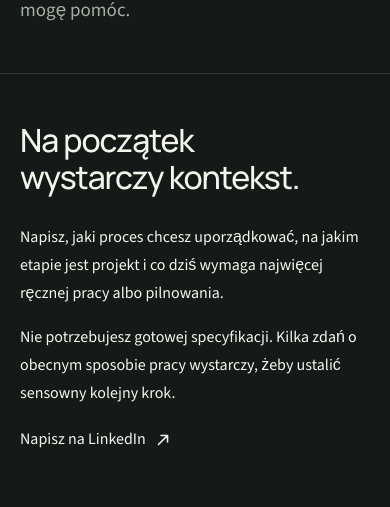
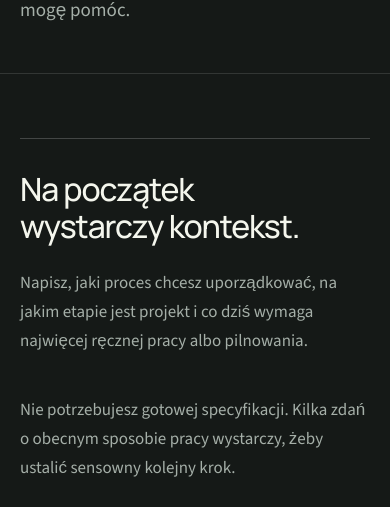
Before and after one commit to radoslawbegej-code/analizeit, a Next.js app in the folder analizeit/: page /kontakt in a window 390 px wide. Shown: the part 337-844 px from the top of the page. Built offline with nearby package versions, Linux system fonts and the light colour scheme; no server answers.

Commit message:
Refine publication contact layout

```diff
--- a/analizeit/src/app/digital-subpages.css
+++ b/analizeit/src/app/digital-subpages.css
@@ -72,10 +72,57 @@ body:has(.digital-subpage) .menu-toggle { color: #f4f6ed; }
 body:has(.digital-subpage) .subpage-contact-link:focus-visible { outline-color: #1d2819; }
 .digital-subpage .text-link { color: #d2fa7c; font-size: 1rem; padding-block: .5rem; gap: .75rem; }
 .digital-subpage .text-link:hover { color: #e2ffac; }
-.digital-subpage .contact-section { background: #151917; padding-block: clamp(3rem,6vw,6rem); }
-.digital-subpage .contact-grid { grid-template-columns: minmax(0,1.3fr) minmax(0,.7fr); gap: clamp(2rem,6vw,6rem); }
-.digital-subpage .contact-grid h2 { font-size: 1.5rem; margin: 0; }
-.digital-subpage .contact-form { margin-top: 2rem; }
+.digital-subpage .contact-section {
+  background: #151917;
+  padding-block: clamp(4rem,7vw,7rem);
+}
+.contact-direct {
+  display: grid;
+  grid-template-columns: minmax(0,1fr) minmax(0,.9fr);
+  gap: clamp(3rem,8vw,8rem);
+  align-items: start;
+  border-top: 1px solid #ffffff32;
+  padding-top: clamp(2rem,3.5vw,3rem);
+}
+.contact-direct__intro h2 {
+  max-width: 15ch;
+  margin: 0;
+  font-size: clamp(2rem,3.4vw,3.25rem);
+}
+.contact-direct__intro > p,
+.contact-direct__action > p {
+  max-width: 42ch;
+  margin: 1.5rem 0 0;
+  color: var(--digital-muted);
+  font-size: 1.0625rem;
+  line-height: 1.7;
+}
+.contact-direct__action {
+  justify-self: end;
+  width: min(100%, 30rem);
+}
+.contact-direct__action > p {
+  margin-top: 0;
+}
+.contact-direct__link {
+  display: flex;
+  align-items: center;
+  justify-content: space-between;
+  gap: 2rem;
+  min-height: 58px;
+  margin-top: 2rem;
+  padding: 1rem 1.25rem;
+  border: 1px solid var(--digital-accent);
+  border-radius: 4px;
+  background: var(--digital-accent);
+  color: #151917;
+  font-size: 1rem;
+  font-weight: 600;
+  transition: background-color 180ms ease;
+}
+.contact-direct__link:hover {
+  background: #e2ffac;
+}
 .digital-subpage .field > span { font-size: .95rem; font-weight: 400; text-transform: none; letter-spacing: 0; }
 .digital-subpage .field em { color: #a5afa8; font-size: .875rem; }
 .digital-subpage .field input, .digital-subpage .field textarea { background: #1d2320; color: #f4f6ed; border: 1px solid #ffffff30; border-radius: 6px; font-size: 1rem; padding: 1rem; min-width: 0; }
@@ -111,7 +158,7 @@ body:has(.digital-subpage) .subpage-contact-link:focus-visible { outline-color:
 .digital-subpage .legal-content p { color: #a5afa8; font-size: 1rem; }
 .digital-subpage.not-found { padding-top: 150px; }
 .digital-subpage.not-found h1 { font-size: clamp(2.5rem,5vw,5rem); }
-@media(max-width:980px) { body:has(.digital-subpage) .site-header { height: 72px; } .digital-subpage .page-hero { padding-top: 120px; } .digital-subpage .contact-grid { grid-template-columns: 1fr; } .digital-subpage .direct-contact { max-width: none; } .digital-subpage .cta-band__row { align-items: flex-start; flex-direction: column; gap: 2rem; } .system-map { gap: .65rem; padding: 1.25rem; } .system-map__core > div { grid-template-columns: 1fr; padding: 1rem; } }
+@media(max-width:980px) { body:has(.digital-subpage) .site-header { height: 72px; } .digital-subpage .page-hero { padding-top: 120px; } .digital-subpage .cta-band__row { align-items: flex-start; flex-direction: column; gap: 2rem; } .system-map { gap: .65rem; padding: 1.25rem; } .system-map__core > div { grid-template-columns: 1fr; padding: 1rem; } }
 @media(max-width:760px) {
   .digital-subpage .section-heading > div, .digital-subpage .service-detail, .digital-subpage .about-story-grid, .digital-subpage .competencies-grid { grid-template-columns: 1fr; gap: 1.5rem; }
   .digital-subpage .service-detail h2 { max-width: none; }
@@ -126,7 +173,8 @@ body:has(.digital-subpage) .subpage-contact-link:focus-visible { outline-color:
   .system-map > svg { transform: rotate(90deg); }
   .system-map__core { width: 100%; }
   .system-map__core > div { grid-template-columns: 1fr 1fr; }
-  .digital-subpage .direct-contact { padding: 1.5rem; }
+  .contact-direct { grid-template-columns: 1fr; gap: 2.5rem; }
+  .contact-direct__action { justify-self: start; width: 100%; max-width: 30rem; }
   .digital-subpage .form-row { grid-template-columns: 1fr; gap: 0; }
   .digital-subpage .cta-band h2 { max-width: none; }
 }
```
